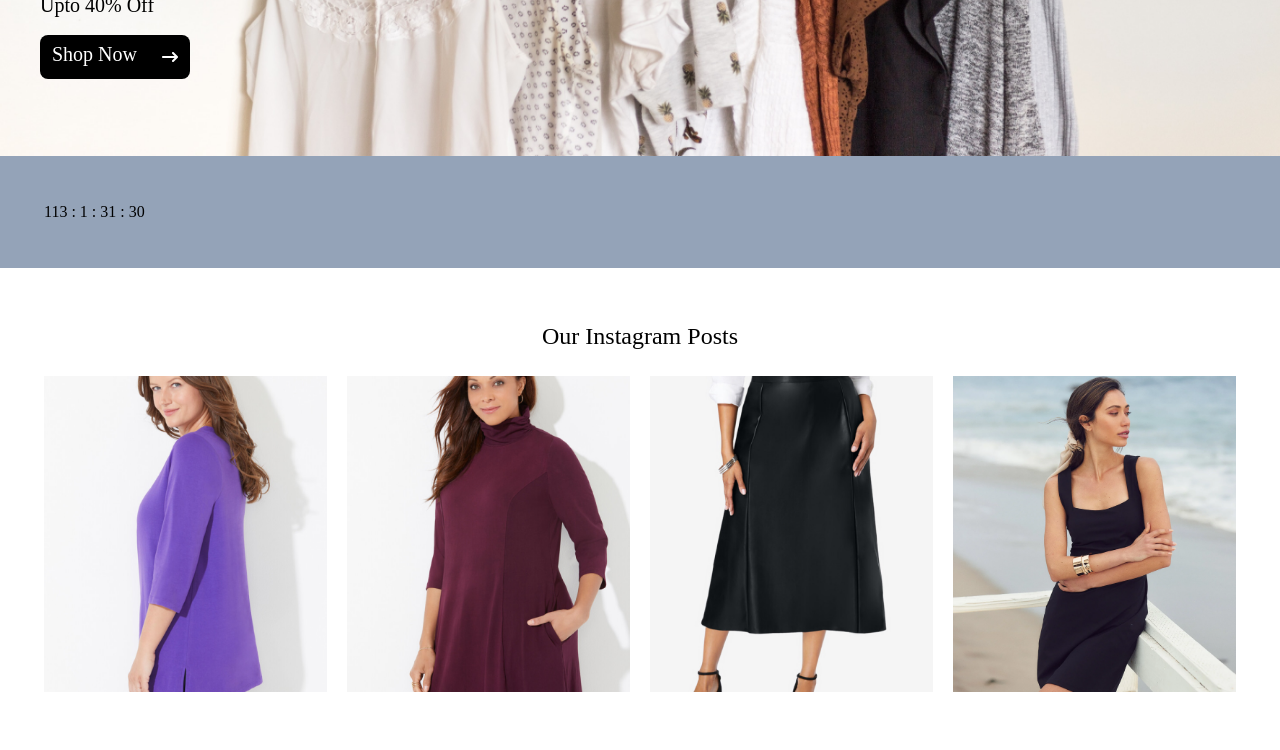
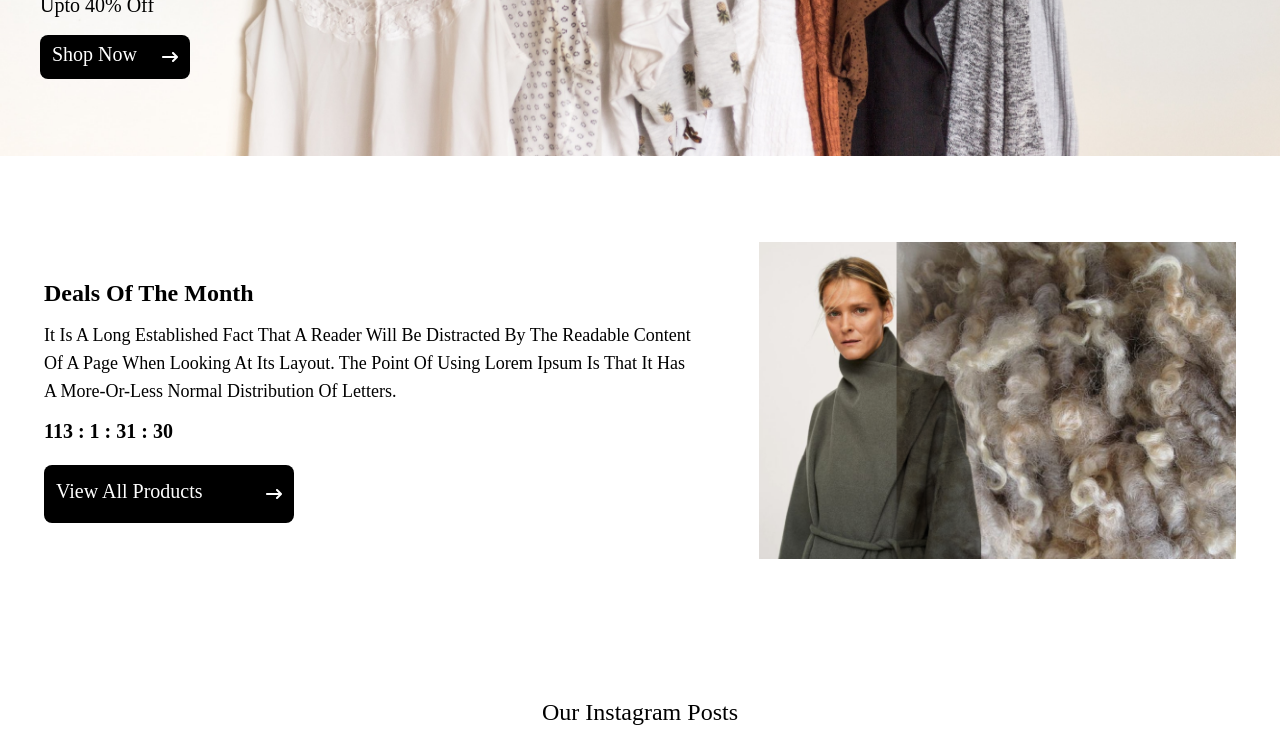
Before and after one commit to Melikamsa/shop, a Next.js app: page / in a window 1280 px wide. Shown: the part 577-1327 px from the top of the page. Built offline with nearby package versions, Linux system fonts and the light colour scheme.

Commit message:
add timer

```diff
--- a/components/Timer/index.jsx
+++ b/components/Timer/index.jsx
@@ -1,5 +1,7 @@
 "use client";
 import Link from "next/link";
+import Image from "next/image";
+import "@/styles/components/Timer.scss";
 import { useState, useEffect } from "react";
 import { FaArrowRightLong } from "react-icons/fa6";
 
@@ -31,13 +33,20 @@ const Timer = ({ duration }) => {
   };
 
   return (
-    <section className="bg-slate-400 p-11">
-      <section>
-        <section>
-          <div>{timers}</div>
+    <section className="boxMonth m-11 gap-2">
+      <section className="boxRight gap-5">
+        <section className="texts gap-3">
+          <h2 className="font-bold text-xl xl:text-2xl">deals of the month</h2>
+          <p className="xl:text-lg">
+            it is a long established fact that a reader will be distracted by
+            the readable content of a page when looking at its layout. the point
+            of using lorem ipsum is that it has a more-or-less normal
+            distribution of letters.
+          </p>
+          <div className="timer text-xl font-bold">{timers}</div>
         </section>
-        {/* <Link href="/">
-          <div className="text-white mt-3 bg-black flex items-center justify-between rounded-lg py-[5px] px-3 w-[120px] lg:w-[150px] 2xl:w-[200px]">
+        <Link href="/">
+          <div className="boxBtn py-3 px-3">
             <button className="pb-1.5 lg:text-xl  2xl:text-2xl capitalize">
               view all products
             </button>
@@ -45,20 +54,19 @@ const Timer = ({ duration }) => {
               <FaArrowRightLong />
             </span>
           </div>
-        </Link> */}
+        </Link>
       </section>
+      <div className="max-sm:hidden w-[40%]">
+        <Image
+          src="/1.png"
+          width={0}
+          height={0}
+          sizes="100vw"
+          style={{ width: "100%" }}
+        />
+      </div>
     </section>
   );
 };
 
 export default Timer;
-
-{
-  /* <h2>deals of the month</h2>
-        <p>
-          it is a long established fact that a reader will be distracted by the
-          readable content of a page when looking at its layout. the point of
-          using lorem ipsum is that it has a more-or-less normal distribution of
-          letters.
-        </p> */
-}
--- /dev/null
+++ b/styles/components/Timer.scss
@@ -0,0 +1,17 @@
+@layer component {
+  .boxMonth {
+    @apply flex items-center justify-between gap-2 sm:h-[350px] md:h-[300px] lg:h-[400px] min-[1400px]:h-[420px];
+  }
+
+  .boxRight {
+    @apply flex flex-col lg:gap-7 sm:w-[55%];
+  }
+
+  .texts {
+    @apply flex flex-col lg:gap-5;
+  }
+
+  .boxBtn {
+    @apply text-white bg-black flex items-center justify-between  rounded-lg  w-[200px] lg:w-[250px] 2xl:w-[300px];
+  }
+}
```
Also changed, not shown: public/1.png (added).
